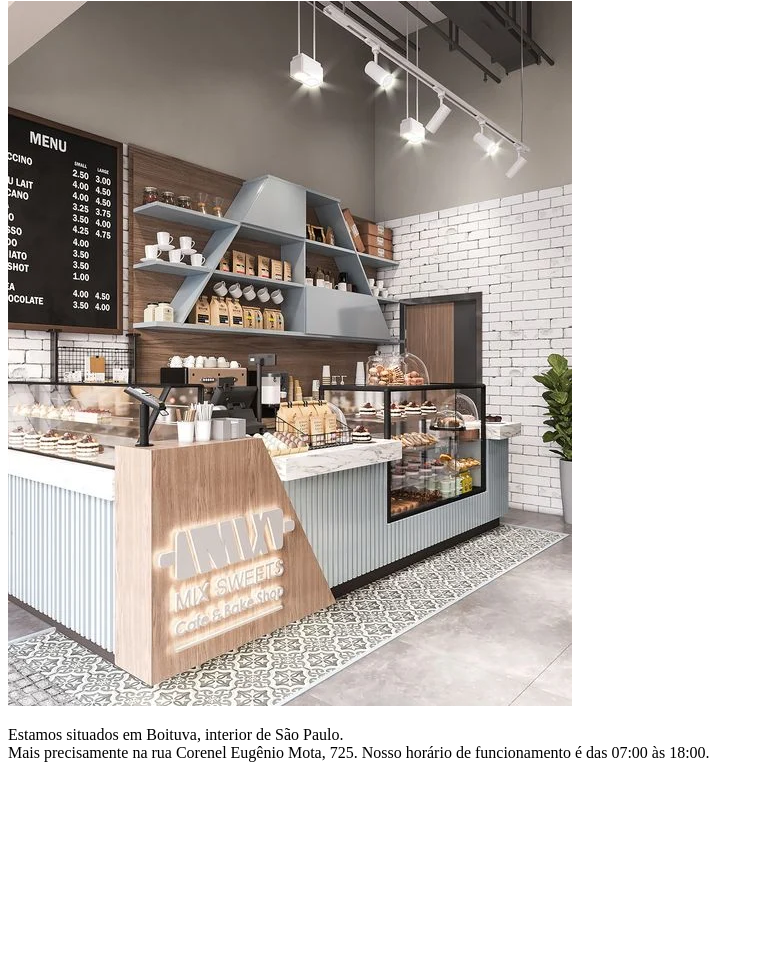
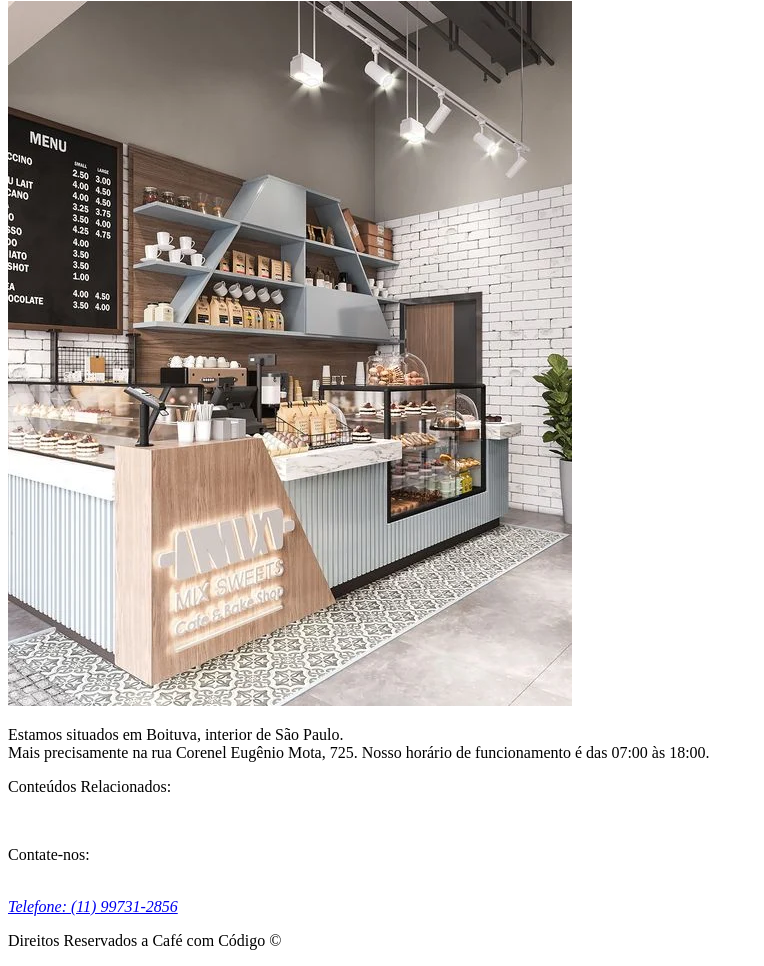
Before and after one commit to nicolasR006/Projeto-Cafeteria, a plain HTML site: page index.html in a window 1280 px wide. Shown: the part 1641-2607 px from the top of the page, without its empty margins (0-764 px from the left). Before the commit the page ends 2419 px from the top, so only its background shows below. Drawn offline with Linux system fonts and the light colour scheme.

Commit message:
feat: Adiciona index finalizado

```diff
--- a/index.html
+++ b/index.html
@@ -33,11 +33,16 @@
                 <p>
                     Estamos situados em Boituva, interior de São Paulo. <br> Mais precisamente na rua Corenel Eugênio Mota, 725. Nosso horário de funcionamento é das 07:00 às 18:00.
                 </p>
-
             </article>
         </section>
-
-
     </main>
+    <footer>
+        <p>Conteúdos Relacionados:</p> <br>
+        <p>Contate-nos:</p> <br>
+        <address>
+            <a class="footer" href="11997312856">Telefone: (11) 99731-2856</a>
+        </address>
+        <p>Direitos Reservados a Café com Código ©</p>
+    </footer>
 </body>
 </html>
```
